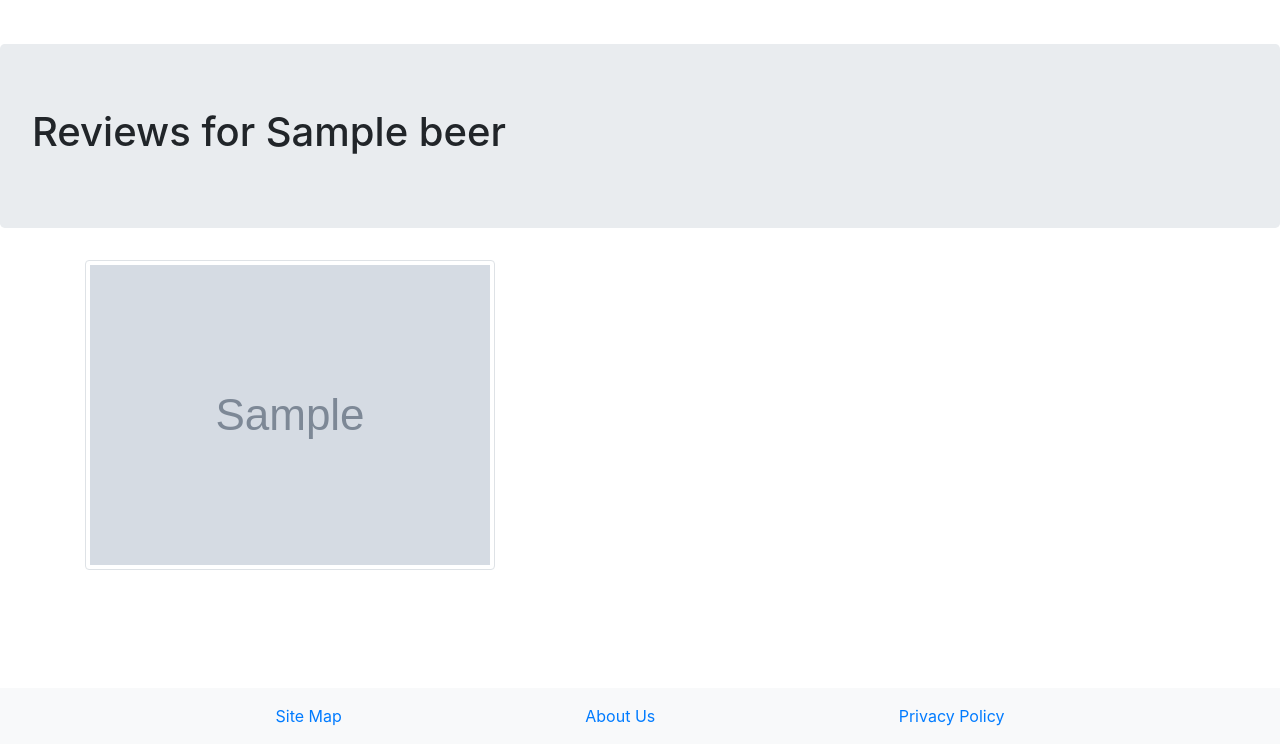
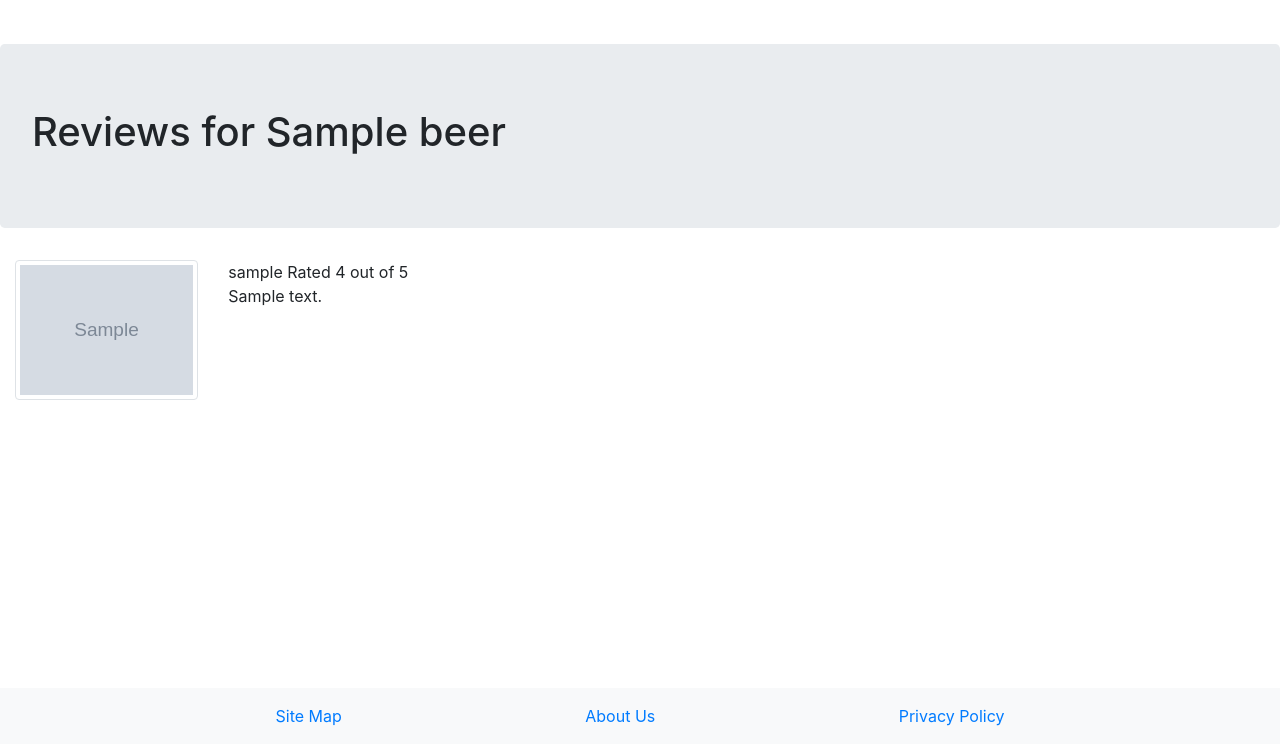
Before and after one commit to David132639/draughtcraft, a Django app: a page that uses templates/dac/review_list.html in a window 1280 px wide. Shown: the part 56-800 px from the top of the page. Run offline with Django 3.2, Linux system fonts and the light colour scheme; tables that the repository leaves empty hold one stand-in row (values such as "Sample post"); grey boxes marked "Sample" are stand-in pictures; some libraries are stand-ins or nearby versions.

Commit message:
reviews now accepting images as per the design spec

```diff
--- a/dac/forms.py
+++ b/dac/forms.py
@@ -86,6 +86,10 @@ class BeerReview(forms.ModelForm):
 		cleaned_data = super(BeerReview,self).clean()
 		if "flavours" in cleaned_data:
 			cleaned_data["flavours"] = [x.strip() for x in cleaned_data['flavours'].split(",")]
+
+		if "ratings" in cleaned_data and (cleaned_data["ratings"]> 0 or cleaned_data["ratings"] < 0):
+			raise ValidationError("rating outwith accepted ie. 0-5 inclusive")
+
 		return cleaned_data
 
 	def save(self,commit=True,*args,**kwargs):
--- a/dac/models.py
+++ b/dac/models.py
@@ -120,7 +120,7 @@ class Business(models.Model):
 class Review(models.Model):
 	rating = models.PositiveSmallIntegerField(default=1)
 	review = models.TextField(blank=False)
-	avatar = models.ImageField(upload_to='review_images',default='review_images/default.png')
+	image = models.ImageField(upload_to='review_images',default='review_images/default.png')
 	submitter = models.ForeignKey(UserProfile, on_delete=models.CASCADE)
 	flavors = models.ManyToManyField(Flavor)
 	beer = models.ForeignKey(Beer)
--- a/dac/views.py
+++ b/dac/views.py
@@ -70,12 +70,13 @@ def add_beer_review(request,beer_slug):
 
 	if request.method == "POST":
 		if edit:
-			form = BeerReview(request.POST,instance = prev_review)
+			form = BeerReview(request.POST,request.FILES,instance = prev_review)
 		else:
-			form = BeerReview(request.POST)
+			form = BeerReview(request.POST,request.FILES)
 		if form.is_valid():
 			review = form.save(commit=True,beer=beer,profile=profile)
 			#must save before and after to satisfy many to many relationship
+			review.image = form.cleaned_data["image"]
 			review.flavors.clear()
 			for flavor in form.cleaned_data['flavours']:
 				try:
@@ -245,8 +246,9 @@ def user_reviews(request):
 	context_dict = {'reviews':None}
 	#get all the reviews from the current user
 	user = UserProfile.objects.get(user=request.user)
+	context_dict["context"] = request.user.username
 	context_dict['reviews'] = Review.objects.filter(submitter=user)
-	render(request,'dac/user_reviews.html',context_dict)
+	return render(request,'dac/review_list.html',context_dict)
 	pass
 
 def restricted(request):
--- a/templates/dac/add_review.html
+++ b/templates/dac/add_review.html
@@ -26,7 +26,7 @@
 				<img id="displayImg" class="profile_image" src="">
 			</div>
 
-			<form  id="beer_review_form" method="post" action="{% url 'beer_add_review' beer.slug %}">
+			<form  id="beer_review_form" method="post" action="{% url 'beer_add_review' beer.slug %}" enctype="multipart/form-data">
 				{% csrf_token %}
 				{% for hidden in form.hidden_fields %}
 					{{ hidden }}
--- a/templates/dac/review_list.html
+++ b/templates/dac/review_list.html
@@ -29,9 +29,28 @@ No reviews yet :(
 
 {% for review in reviews %}
 
-<div class="container">
+<div class="row review_entry">
+
+	<div class="col-md-2 col-sm-2 col-3">
 	<img class="img-thumbnail img-fluid review_image" src="{{MEDIA_URL}}{{review.submitter.image}}">
+</div>
 
+<div class="col-md-8 col-sm-10 col-9">
+
+	{% if user.username == review.submitter.user.username %}
+
+	You Rated {{review.rating}} out of 5
+
+	{% else %}
+
+	{{review.submitter.user.username}} Rated {{review.rating}} out of 5
+
+	{% endif %}
+
+	<p>{{review.review}}</p>
+
+
+</div>
 
 
 </div>
```
Also changed, not shown: dac/migrations/0008_auto_20190321_0156.py (added).
